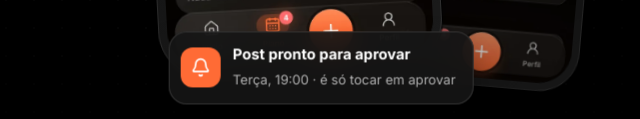
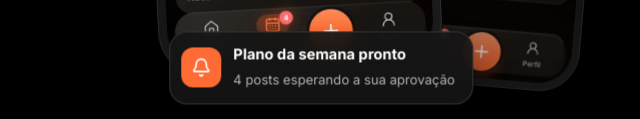
Before and after one commit to brstato/inkers-landing-page, a plain HTML site: page index.html in a window 1280 px wide. Shown: the part 658-777 px from the top of the page, 624-1264 px from the left. Drawn offline with Linux system fonts and the light colour scheme; no server answers.

Commit message:
Index: aviso do topo combina com a tela do plano
Co-Authored-By: Claude Sonnet 5.5 <noreply@anthropic.com>
Claude-Session: https://claude.ai/code/session_01LUC3AGTq6doXFHZwf7XbWX

```diff
--- a/index.html
+++ b/index.html
@@ -202,7 +202,7 @@
                 </div>
                 <div class="hero-visual" data-baralho>
                     <div class="baralho" aria-hidden="true">
-                        <div class="celular carta" data-aviso="Post pronto para aprovar|Terça, 19:00 · é só tocar em aprovar">
+                        <div class="celular carta" data-aviso="Plano da semana pronto|4 posts esperando a sua aprovação">
                             <img src="assets/images/app/aprovar.webp" alt="" width="660" height="1428" fetchpriority="high" draggable="false">
                         </div>
                         <div class="celular carta" data-aviso="Foto enviada|O app prepara texto e horário">
@@ -217,7 +217,7 @@
                     </div>
                     <div class="aviso-flutuante" aria-hidden="true">
                         <span class="aviso-icone"><svg viewBox="0 0 24 24"><path d="M10.268 21a2 2 0 0 0 3.464 0"/><path d="M3.262 15.326A1 1 0 0 0 4 17h16a1 1 0 0 0 .74-1.673C19.41 13.956 18 12.499 18 8A6 6 0 0 0 6 8c0 4.499-1.411 5.956-2.738 7.326"/></svg></span>
-                        <span class="aviso-texto"><strong data-aviso-titulo>Post pronto para aprovar</strong><small data-aviso-sub>Terça, 19:00 · é só tocar em aprovar</small></span>
+                        <span class="aviso-texto"><strong data-aviso-titulo>Plano da semana pronto</strong><small data-aviso-sub>4 posts esperando a sua aprovação</small></span>
                     </div>
                     <div class="baralho-guia">
                         <button type="button" class="baralho-seta" data-baralho-ant aria-label="Tela anterior do app">
```
